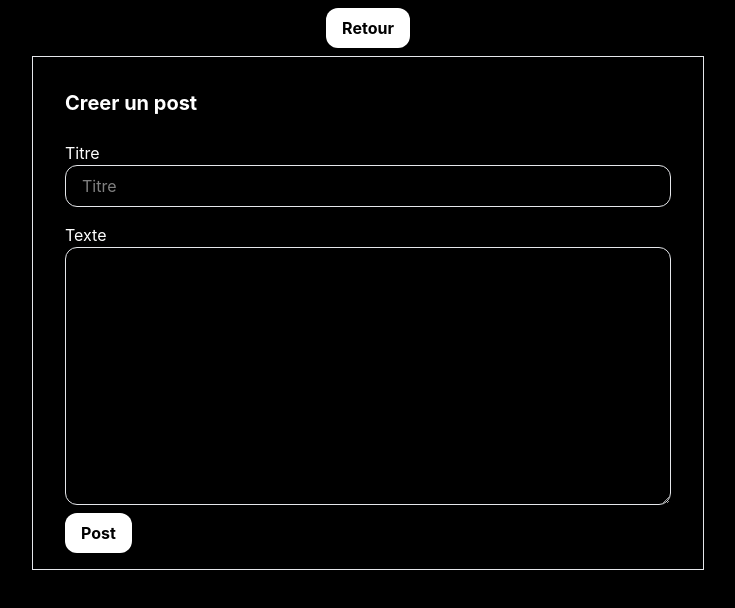
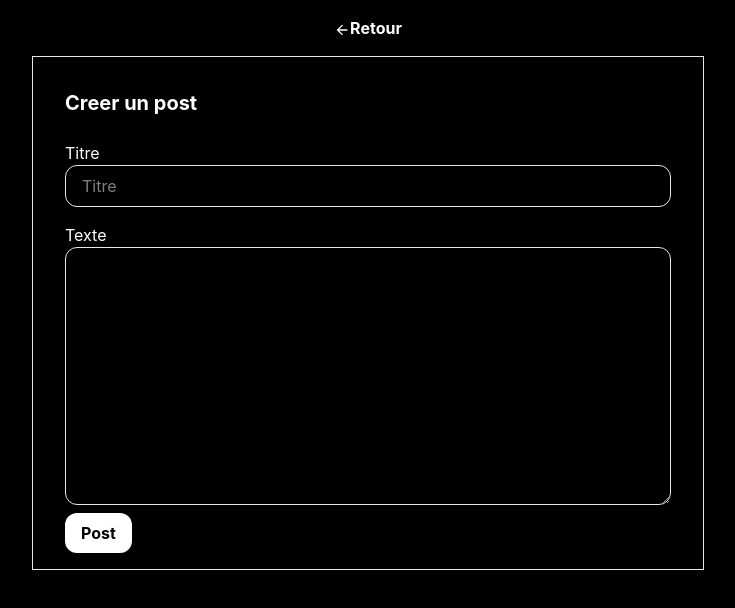
Before and after one commit to Datboimusaa/blog-api, a React (Vite) app in the folder frontend/Blog-api-front/: page /create in a window 1280 px wide. Shown: the top 608 px of the page, without its empty margins (272-1007 px from the left). Built offline with nearby package versions, Linux system fonts and the light colour scheme; sample sign-in values are in the browser's storage.

Commit message:
added some details

```diff
--- a/frontend/Blog-api-front/src/pages/Create.jsx
+++ b/frontend/Blog-api-front/src/pages/Create.jsx
@@ -1,6 +1,7 @@
 import axios from "axios";
 import { useState } from "react"
 import {useNavigate} from "react-router-dom"
+import { IoMdArrowBack } from "react-icons/io";
 
 function Create() {
     const [title, setTitle] = useState("");
@@ -33,7 +34,7 @@ function Create() {
 
         <section className="flex items-center justify-center flex-col">
             <div className="py-2">
-               <button className="bg-white text-black cursor-pointer px-4 py-2 rounded-xl font-bold" onClick={() => window.history.back()}>Retour</button>
+               <button className="ext-white cursor-pointer px-4 py-2 -justify-self-start rounded-xl font-bold" onClick={() => window.history.back()}> <IoMdArrowBack className="inline" />Retour</button>
             </div>
             <form className="w-2xl border border-gray-200 p-4 px-8" onSubmit={handleSubmit}>
                 <h2 className="font-bold text-xl py-4">
@@ -55,7 +56,7 @@ function Create() {
                         onChange={(e) => setContent(e.target.value)}></textarea>
                 </div>
                 <div className="flex">
-                    <button className="bg-white text-black cursor-pointer px-4 py-2 rounded-xl font-bold" type="submit">Post</button>
+                    <button className="bg-white text-black cursor-pointer px-4 py-2 rounded-xl font-bold" type="submit"> Post </button>
                 </div>
             </form>
         </section>
--- a/frontend/Blog-api-front/src/pages/Home.jsx
+++ b/frontend/Blog-api-front/src/pages/Home.jsx
@@ -41,7 +41,6 @@ function Home() {
             </div>
             <div>
                 <div>
-
                 </div>
                 <button className="bg-white text-black inline rounded-xl px-4 py-2 font-bold cursor-pointer" onClick={() => {
                     localStorage.removeItem("token");
```
